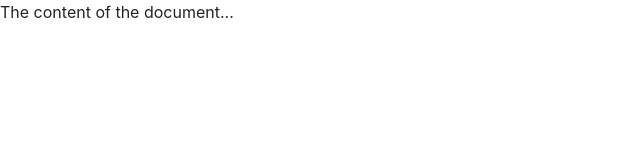
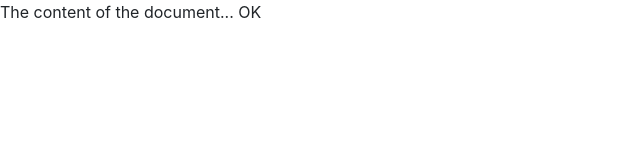
Before and after one commit to ksalazar7/Cakes, a website: page index.html in a window 1280 px wide. Shown: the full height of the page, 0-640 px from the left. Drawn offline with nearby package versions, Linux system fonts and the light colour scheme.

Commit message:
baseline commit again

```diff
--- a/index.html
+++ b/index.html
@@ -11,7 +11,7 @@
 </head>
 
 <body>
-The content of the document...
+The content of the document...     OK
 
  <!-- jQuery must come first, then Popper.js, then the Bootstrap JavaScript plugins.-->
  <script src="node_modules/jquery/dist/jquery.slim.min.js"></script>
```
